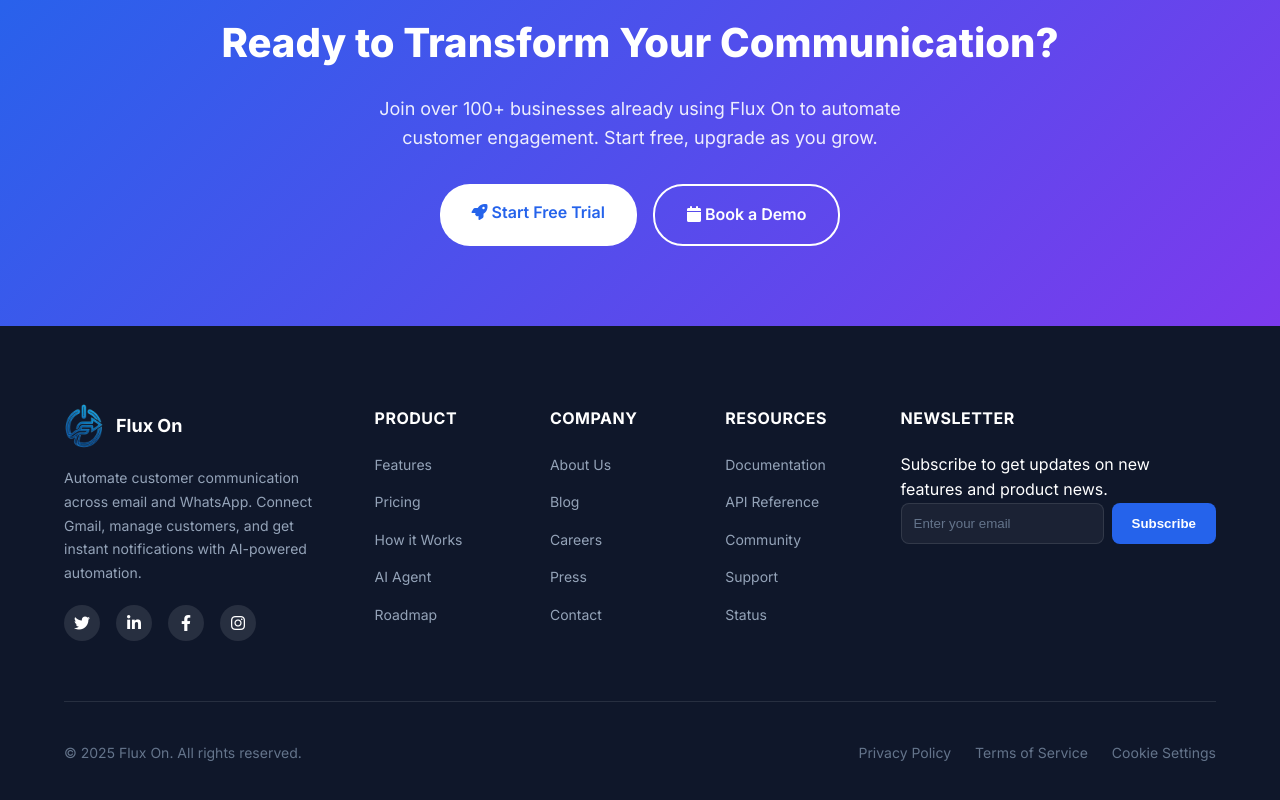
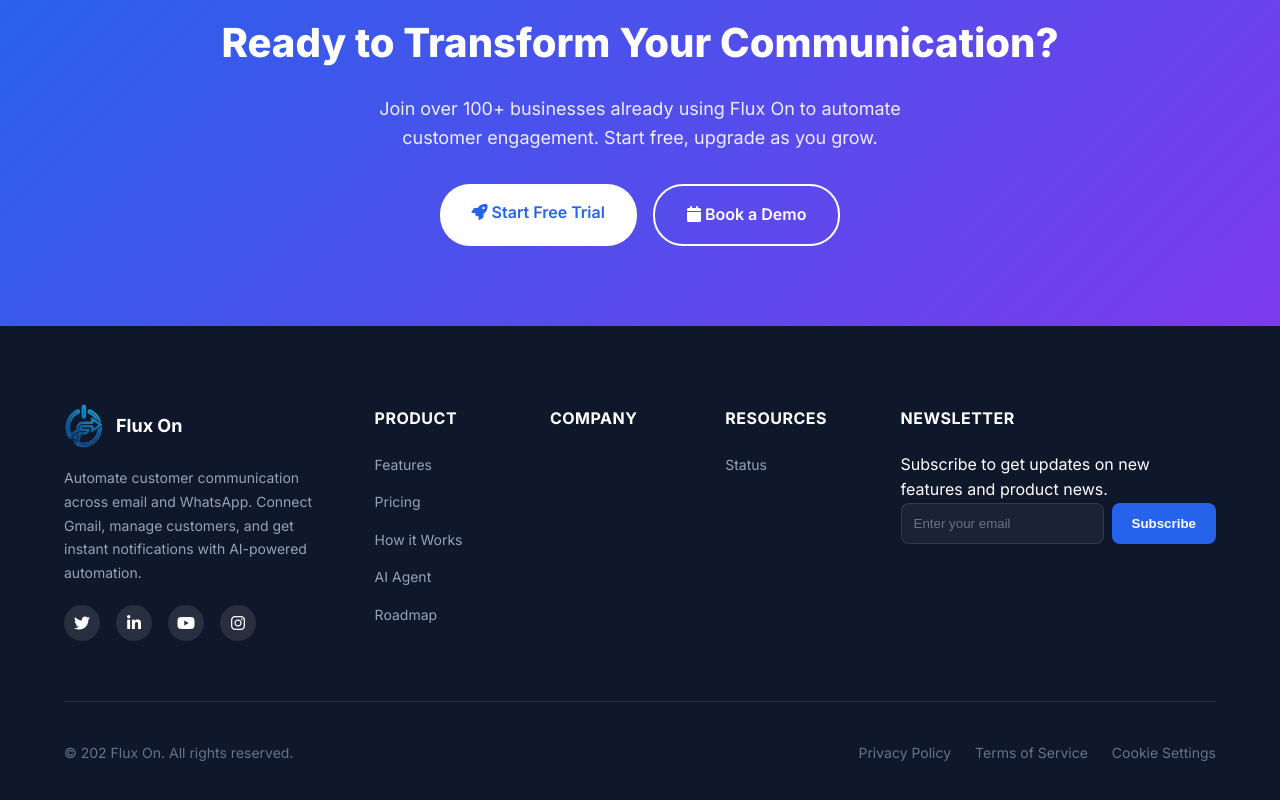
Before and after one commit to SeraphielSpark/flowon, a plain HTML site: page index.html in a window 1280 px wide. Shown: the part 4844-5644 px from the top of the page. Drawn offline with nearby package versions, Linux system fonts and the light colour scheme.

Commit message:
Update index.html

```diff
--- a/index.html
+++ b/index.html
@@ -1718,7 +1718,7 @@
           <div class="footer-social">
             <a href="#" class="social-link"><i class="fab fa-twitter"></i></a>
             <a href="#" class="social-link"><i class="fab fa-linkedin-in"></i></a>
-            <a href="#" class="social-link"><i class="fab fa-facebook-f"></i></a>
+            <a href="https://youtube.com/@flux_automation" class="social-link"><i class="fab fa-youtube"></i></a>
             <a href="#" class="social-link"><i class="fab fa-instagram"></i></a>
           </div>
         </div>
@@ -1737,21 +1737,12 @@
         <div>
           <h4 class="footer-title">Company</h4>
           <ul class="footer-links">
-            <li><a href="#">About Us</a></li>
-            <li><a href="#">Blog</a></li>
-            <li><a href="#">Careers</a></li>
-            <li><a href="#">Press</a></li>
-            <li><a href="#">Contact</a></li>
           </ul>
         </div>
 
         <div>
           <h4 class="footer-title">Resources</h4>
           <ul class="footer-links">
-            <li><a href="#">Documentation</a></li>
-            <li><a href="#">API Reference</a></li>
-            <li><a href="#">Community</a></li>
-            <li><a href="#">Support</a></li>
             <li><a href="#">Status</a></li>
           </ul>
         </div>
@@ -1767,7 +1758,7 @@
       </div>
 
       <div class="footer-bottom">
-        <div>© 2025 Flux On. All rights reserved.</div>
+        <div>© 202 Flux On. All rights reserved.</div>
         <div class="footer-bottom-links">
           <a href="privacy.html">Privacy Policy</a>
           <a href="terms.html">Terms of Service</a>
```
